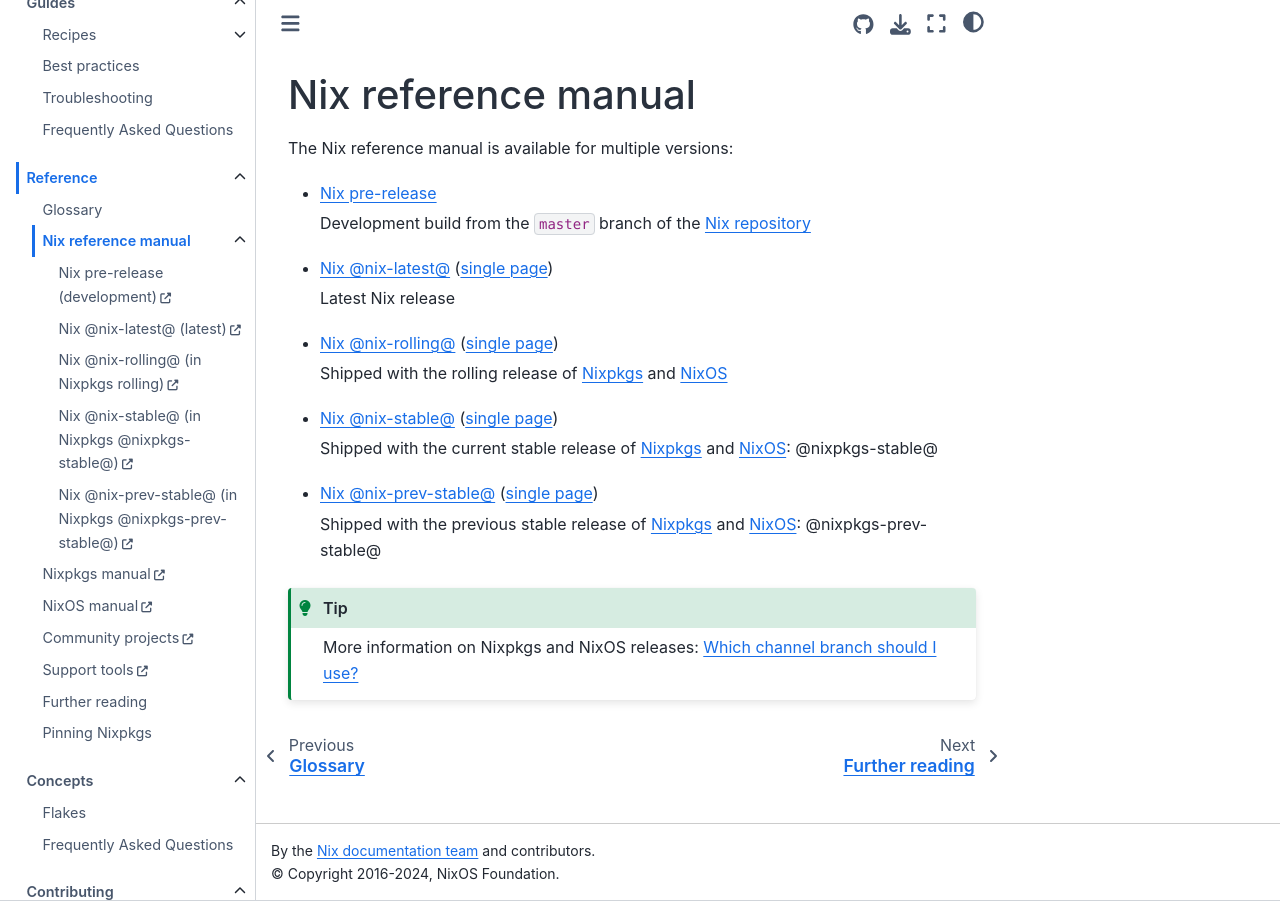
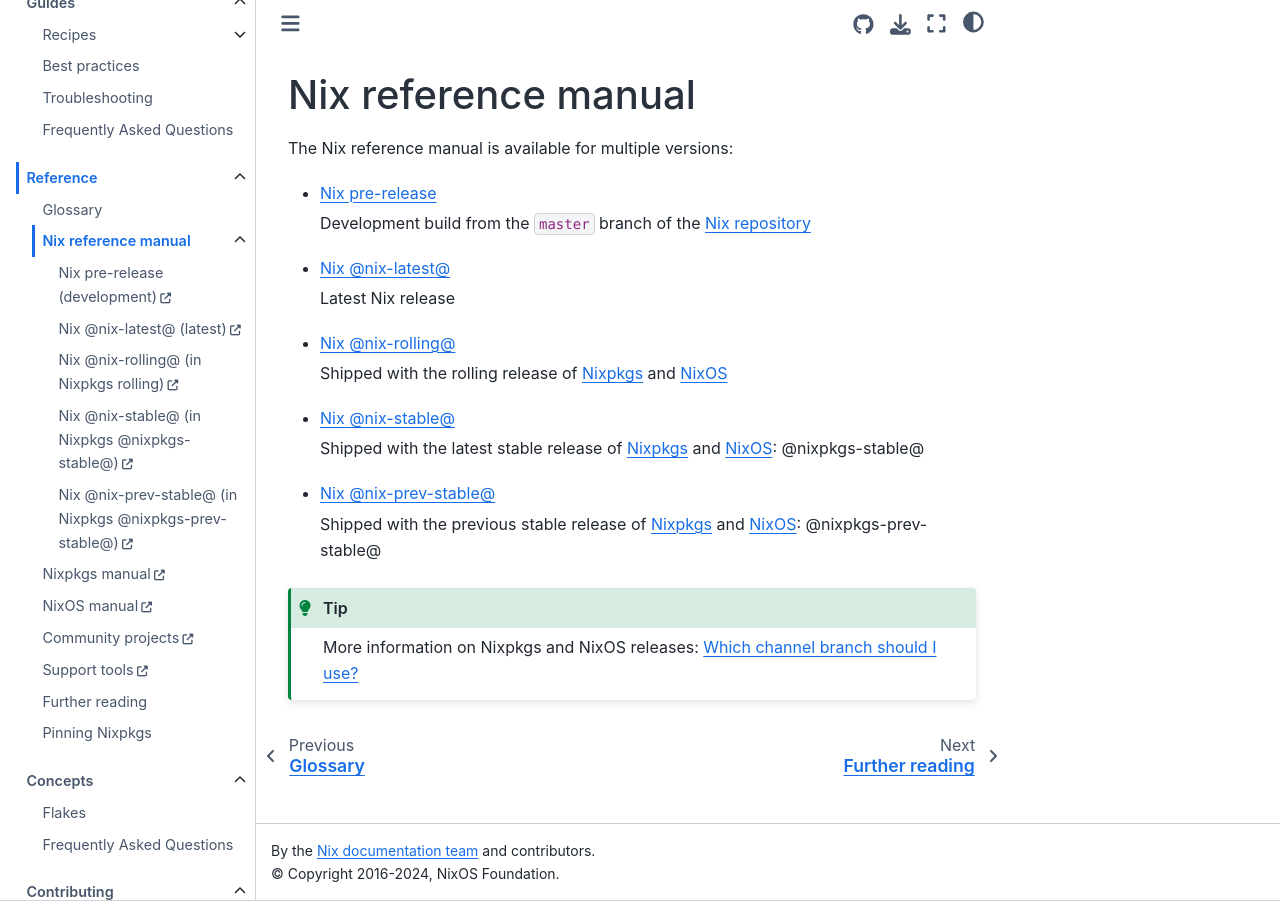
Before and after one commit to NixOS/nix.dev, a Sphinx documentation site: the page built from source/reference/nix-manual.md, in a window 1280 px wide. Built offline with Sphinx 7.4.7 and the Sphinx Book theme 1.1.4, drawn with Linux system fonts in a browser that asks for light colours.

Commit message:
Various improvements to the dynamically generated Nix versions
- Use separate JSON files to track sources for Nixpkgs and Nix releases
  This greatly simplifies the code, because we can directly encode
  versions as keys without ambiguity
- Avoid an instance of IFD for the redirect generation
- Use pkgs.substitute instead of builtins.replaceStrings
- Turn off the single-page feature for now. It was added by Valentin in
  a previous commit, but I think we should discuss this a bit more
- Simplify a lot of the code and add comments
- Fix the mutable redirects, they were broken by a parent commit
- Remove pieces of Nix code that weren't used, like the import of the
  Nixpkgs manual. This can be added in the future when necessary
- Make sure that Nix versions are cached by building from the store path

```diff
--- a/source/reference/nix-manual.md
+++ b/source/reference/nix-manual.md
@@ -30,19 +30,19 @@
 
   Development build from the `master` branch of the [Nix repository](https://github.com/NixOS/nix)
 
-- [Nix @nix-latest@](https://nix.dev/manual/nix/latest/) ([single page](https://nix.dev/manual/nix/latest/nix-@nix-latest@.html))
+- [Nix @nix-latest@](https://nix.dev/manual/nix/latest/)
 
   Latest Nix release
 
-- [Nix @nix-rolling@](https://nix.dev/manual/nix/rolling/) ([single page](https://nix.dev/manual/nix/latest/nix-@nix-rolling@.html))
+- [Nix @nix-rolling@](https://nix.dev/manual/nix/rolling/)
 
   Shipped with the rolling release of {term}`Nixpkgs` and {term}`NixOS`
 
-- [Nix @nix-stable@](https://nix.dev/manual/nix/stable/) ([single page](https://nix.dev/manual/nix/latest/nix-@nix-stable@.html))
+- [Nix @nix-stable@](https://nix.dev/manual/nix/stable/)
 
-  Shipped with the current stable release of {term}`Nixpkgs` and {term}`NixOS`: @nixpkgs-stable@
+  Shipped with the latest stable release of {term}`Nixpkgs` and {term}`NixOS`: @nixpkgs-stable@
 
-- [Nix @nix-prev-stable@](https://nix.dev/manual/nix/prev-stable/) ([single page](https://nix.dev/manual/nix/latest/nix-@nix-prev-stable@.html))
+- [Nix @nix-prev-stable@](https://nix.dev/manual/nix/prev-stable/)
 
   Shipped with the previous stable release of {term}`Nixpkgs` and {term}`NixOS`: @nixpkgs-prev-stable@
 
```
Also changed, not shown: 8 other files.
